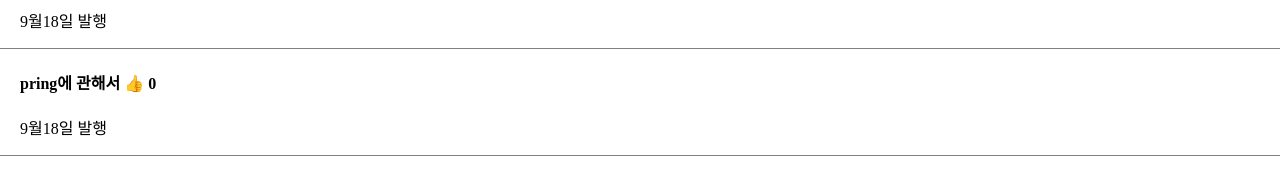
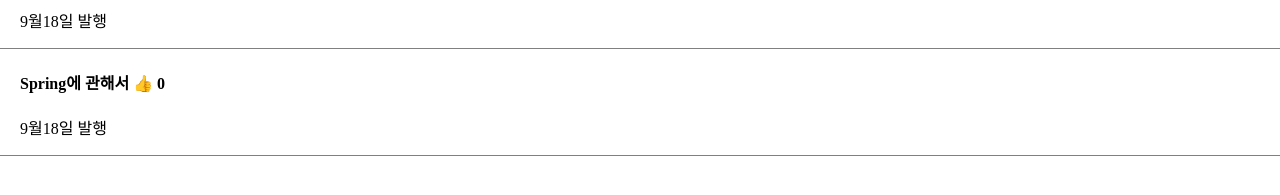
Before and after one commit to ctrl404J/ReactPractice, a React (Vite) app: page / in a window 1280 px wide. Shown: the part 227-422 px from the top of the page. Built offline with nearby package versions, Linux system fonts and the light colour scheme.

Commit message:
map반복문 key추가

```diff
--- a/src/App.jsx
+++ b/src/App.jsx
@@ -4,7 +4,7 @@
 import './App.css'
 
 function App() {
-  let [postTitle, changeTitle] = useState(['Java에 관해서', 'pring에 관해서', 'Python에 관해서']);
+  let [postTitle, changeTitle] = useState(['Java에 관해서', 'Spring에 관해서', 'Python에 관해서']);
   postTitle.sort();
   let [goodCount, changeGood] = useState([0,0,0]);
   let [modalState, setModal] = useState(false);
@@ -18,8 +18,7 @@
       {
         postTitle.map(function(param, i){ //첫째 파람은 배열의 값을 하나씩 꺼내와주고, 두번째 배열은 인덱스를 1씩 증가한다.
           return(
-            <div>
-              <div className='list'>
+            <div className='list' key={i}>
                 <h4 onClick={()=>{
                   setModal(!modalState);
                 }}>{postTitle[i]} <span onClick={()=>{
@@ -28,7 +27,6 @@
                   changeGood(copy);
                 }}>👍</span> {goodCount[i]} </h4>
                 <p>9월18일 발행</p>
-              </div>
             </div>
           )
         })
```
